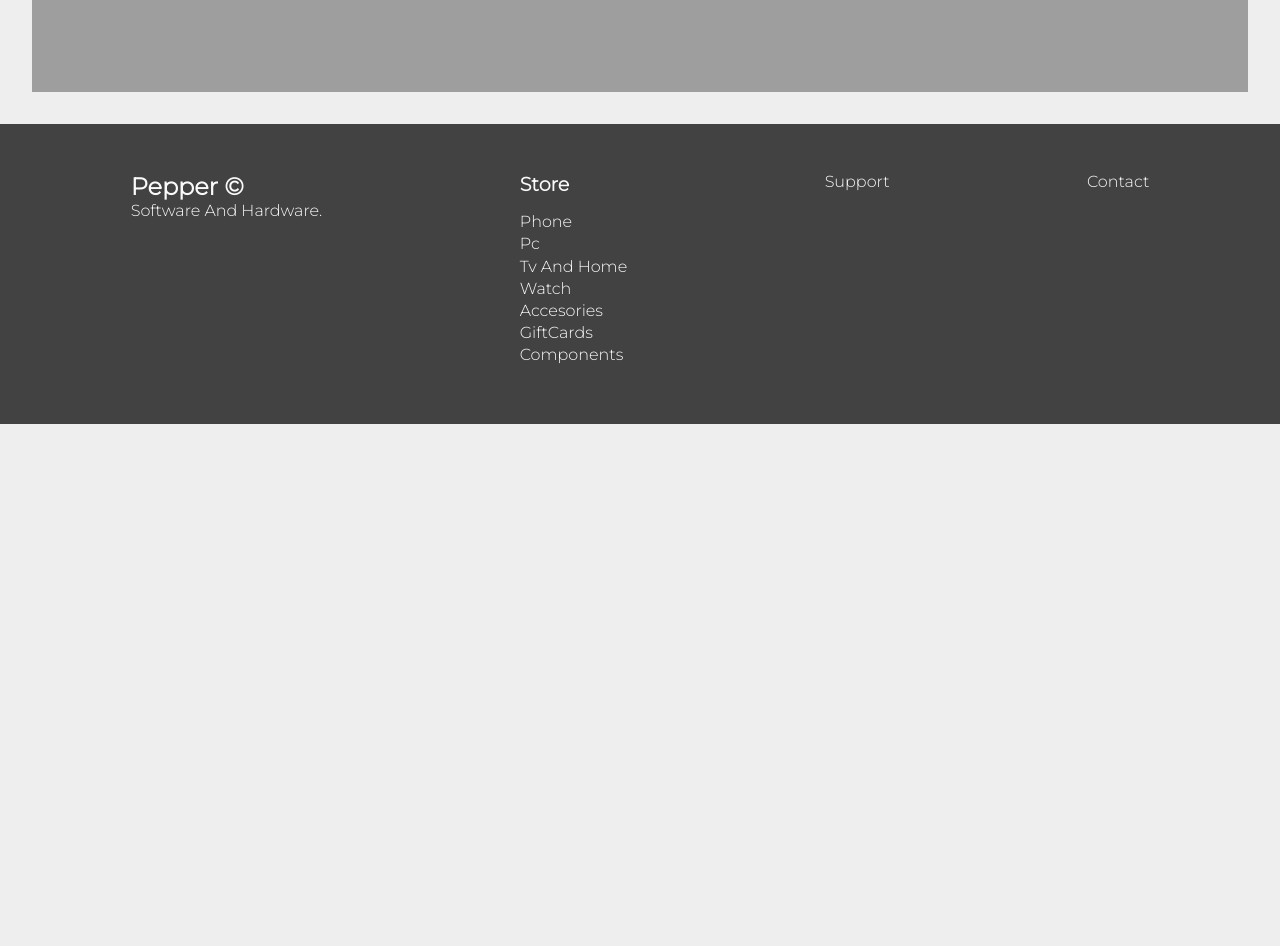
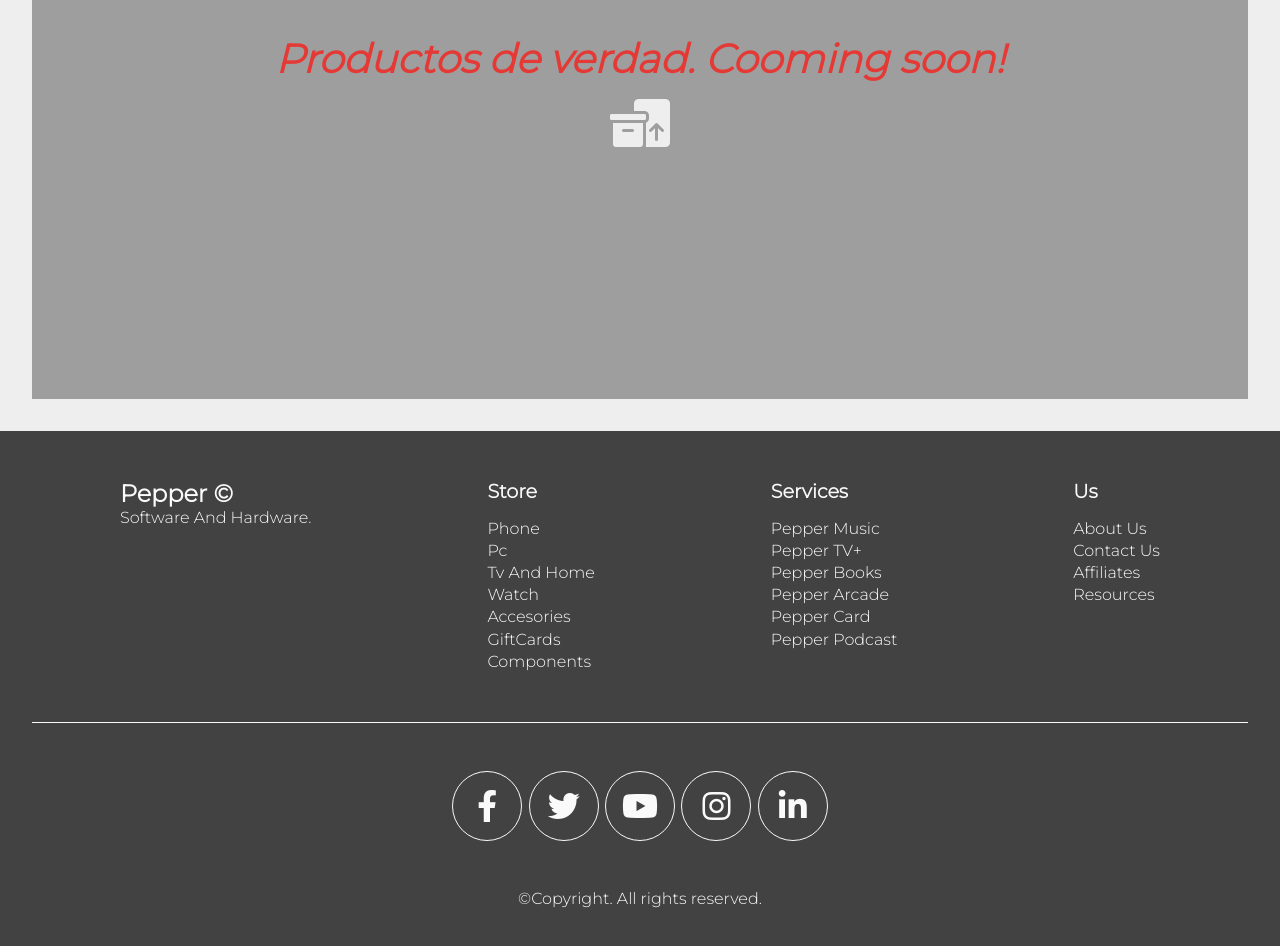
Before and after one commit to Fevillagra/ecommercereact, a React app: page / in a window 1280 px wide. Shown: the part 420-1366 px from the top of the page. Before the commit the page ends 844 px from the top, so only its background shows below. Built offline with nearby package versions, Linux system fonts and the light colour scheme; a web font is replaced by a local one.

Commit message:
Modificaciones generales/Nav movil Footer completado

```diff
--- a/src/components/CartWidget/CartWidget.css
+++ b/src/components/CartWidget/CartWidget.css
@@ -6,7 +6,7 @@
 }
 
 .cartwidget__cart-container {
-    width: 2rem auto 2rem;
+    width: auto;
     background-color: #E0E0E0;
     padding: 0.4rem 0.4rem 0.3rem 0.3rem;
     border-radius: 10px;
--- a/src/components/Footer/Footer.css
+++ b/src/components/Footer/Footer.css
@@ -1,15 +1,15 @@
 .footer {
     padding: 3rem 2rem;
     background-color: #424242;
-    height: 300px;
     color: #FAFAFA;
 }
 
 .footer__content {
     display: flex;
     justify-content: space-around;
+    padding: 0 0 3rem;
+    border-bottom: 1px solid #FAFAFA;
 }
-
 
 /* Primera columna */
 .footer__content--main h3 {
@@ -20,24 +20,71 @@
     font-size: 1.5rem;
 }
 
-/* Segunda columna */
-.footer__content--store h3 {
+/* Columna 2,3,4*/
+.footer__content--divlist h3 {
     font-size: 1.2rem;
     margin: 0 0 1rem;
 }
-.footer__content--store ul {
+
+.footer__content--divlist ul {
     list-style: none;
 }
 
-.footer__content--store li {
+.footer__content--divlist li {
     margin: 0 0 0.2rem;
 }
 
-.footer__content--store li:hover {
+.footer__content--divlist a {
+    text-decoration: none;
+    color: #FAFAFA;
+}
+
+.footer__content--divlist a:hover {
     cursor: pointer;
     text-decoration: underline;
     color: #CD6155;
 }
-/* Tercera columna */
 
-/* Cuarta columna */
+/* Div redes */
+
+.footer__media {
+    display: flex;
+    justify-content: center;
+    margin: 3rem 0;
+}
+
+.footer__media--div {
+    display: flex;
+    justify-content: center;
+    align-items: center;
+    width: 70px;
+    height: 70px;
+    border: 1px solid #FAFAFA;
+    border-radius: 50%;
+    margin: 0 .2rem;
+}
+
+.footer__media--div:hover {
+    border: 2px solid #B71C1C;
+}
+
+.footer__media--div:hover > a i {
+    color: #B71C1C;
+}
+
+
+.footer__media a {
+    text-decoration: none;
+    color: #FAFAFA;
+}
+
+.footer__media i {
+    text-decoration: none;
+    color: #FAFAFA;
+    font-size: 2rem;
+}
+
+/* Div copyright */
+.footer__copy {
+    text-align: center;
+}
--- a/src/components/Footer/Footer.js
+++ b/src/components/Footer/Footer.js
@@ -2,26 +2,55 @@ import './Footer.css'
 
 function Footer() {
     return(
-        <footer className="footer">
+        <footer className="footer" id="f">
             <div className="footer__content">
                 <div className="footer__content--main">
                     <h3>Pepper ©</h3>
                     <p>Software And Hardware.</p>
                 </div>
-                <div className="footer__content--store">
+                <div className="footer__content--divlist">
                     <h3>Store</h3>
                     <ul>
-                        <li><a>Phone</a></li>
-                        <li><a>Pc</a></li>
-                        <li><a>Tv And Home</a></li>
-                        <li><a>Watch</a></li>
-                        <li><a>Accesories</a></li>
-                        <li><a>GiftCards</a></li>
-                        <li><a>Components</a></li>
+                        <li><a href="#f">Phone</a></li>
+                        <li><a href="#f">Pc</a></li>
+                        <li><a href="#f">Tv And Home</a></li>
+                        <li><a href="#f">Watch</a></li>
+                        <li><a href="#f">Accesories</a></li>
+                        <li><a href="#f">GiftCards</a></li>
+                        <li><a href="#f">Components</a></li>
                     </ul>
                 </div>
-                <div>Support</div>
-                <div>Contact</div>
+                <div className="footer__content--divlist">
+                    <h3>Services</h3>
+                    <ul>
+                        <li><a href="#f">Pepper Music</a></li>
+                        <li><a href="#f">Pepper TV+</a></li>
+                        <li><a href="#f">Pepper Books</a></li>
+                        <li><a href="#f">Pepper Arcade</a></li>
+                        <li><a href="#f">Pepper Card</a></li>
+                        <li><a href="#f">Pepper Podcast</a></li>
+                    </ul>
+                </div>
+
+                <div className="footer__content--divlist">
+                    <h3>Us</h3>
+                    <ul>
+                        <li><a href="#f">About Us</a></li>
+                        <li><a href="#f">Contact Us</a></li>
+                        <li><a href="#f">Affiliates</a></li>
+                        <li><a href="#f">Resources</a></li>
+                    </ul>
+                </div>
+            </div>
+            <div className="footer__media">
+                <div className="footer__media--div"><a href="#f"><i class="fa-brands fa-facebook-f"></i></a></div>
+                <div className="footer__media--div"><a href="#f"><i class="fa-brands fa-twitter"></i></a></div>
+                <div className="footer__media--div"><a href="#f"><i class="fa-brands fa-youtube"></i></a></div>
+                <div className="footer__media--div"><a href="#f"><i class="fa-brands fa-instagram"></i></a></div>
+                <div className="footer__media--div"><a href="#f"><i class="fa-brands fa-linkedin-in"></i></a></div>
+            </div>
+            <div className="footer__copy">
+                <p>©Copyright. All rights reserved.</p>
             </div>
         </footer>
     )
--- a/src/components/ItemListContainer/ItemListContainer.css
+++ b/src/components/ItemListContainer/ItemListContainer.css
@@ -3,7 +3,7 @@
     justify-content: center;
     align-items: center;
     flex-direction: column;
-    height: 300px;
+    height: 600px;
     background-color: #9E9E9E;
     padding: 0 2rem;
     margin: 2rem;
--- a/src/components/Navbar/Navbar.css
+++ b/src/components/Navbar/Navbar.css
@@ -8,6 +8,8 @@
     padding: 0.5rem 2rem 1rem;
     background-color: #212121;
     font-size: 1.3rem;
+    position: fixed;
+    top: 0;
 }
 
 .container-header-nav {
--- a/src/components/Welcome/Welcome.css
+++ b/src/components/Welcome/Welcome.css
@@ -1,5 +1,5 @@
 .welcome-container {
-    margin: 1rem 2rem 1rem;
+    margin: 5.6rem 2rem 1rem;
 }
 
 .welcome-container__title {
```
